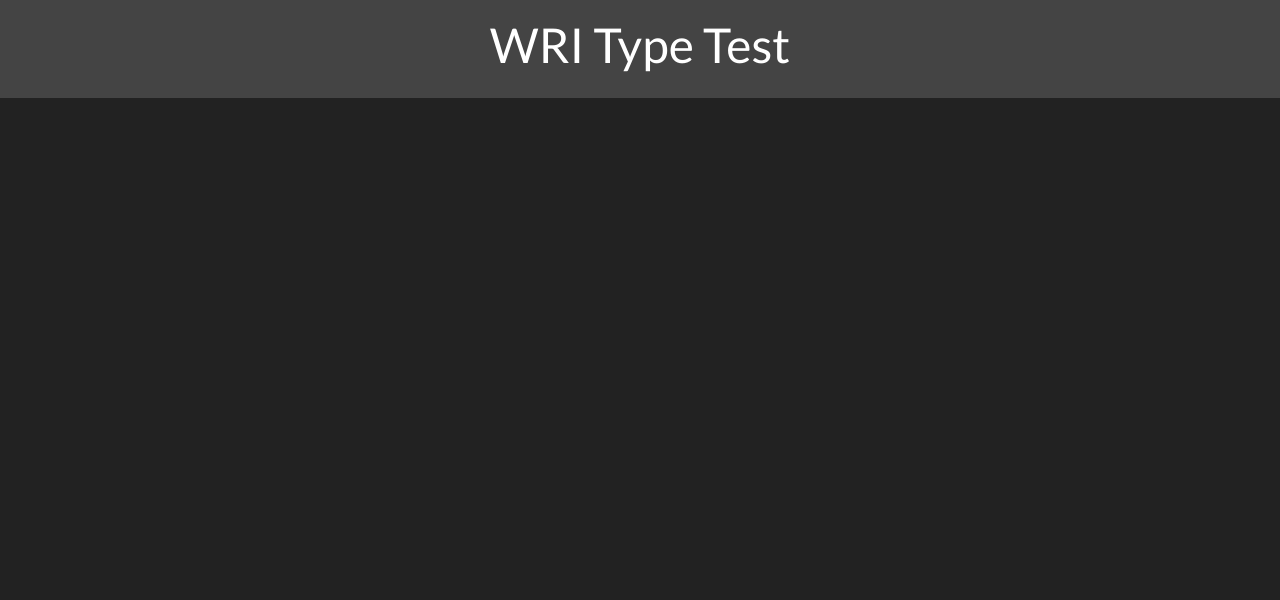
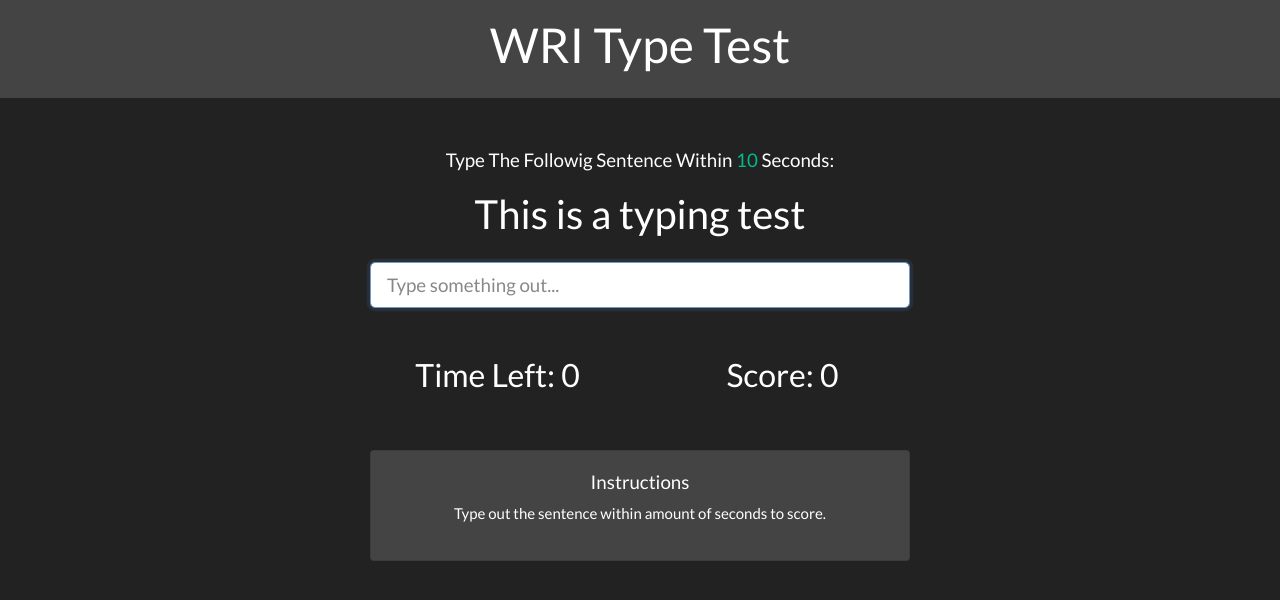
Before and after one commit to webroyit/m9f4z1-WRITypeTest, a plain HTML site: page index.html in a window 1280 px wide. Drawn offline with nearby package versions, Linux system fonts and the light colour scheme.

Commit message:
Add content

```diff
--- a/index.html
+++ b/index.html
@@ -12,5 +12,45 @@
         <h1>WRI Type Test</h1>
     </header>
 
+    <div class="container text-center">
+        <div class="row">
+            <div class="col-md-6 mx-auto">
+                <!-- Word and Input -->
+                <p class="lead">
+                    Type The Followig Sentence Within <span class="text-success" id="seconds">10</span> Seconds:
+                </p>
+                <h2 class="display-5 mb-4" id="current-word">
+                    This is a typing test
+                </h2>
+                <input type="text" class="form-control form-control-lg" placeholder="Type something out..." id="word-input" autofocus>
+                <h4 class="mt-3" id="message"></h4>
+
+                <!-- Time and Score -->
+                <div class="row mt-5">
+                    <div class="col-md-6">
+                        <h3>Time Left:
+                        <span id="time">0</span>
+                        </h3>
+                    </div>
+                    <div class="col-md-6">
+                        <h3>Score:
+                        <span id="score">0</span>
+                        </h3>
+                    </div>
+                </div>
+
+                <!-- Instructions -->
+                <div class="row mt-5">
+                    <div class="col-md-12">
+                        <div class="card card-body bg-secondary text-white">
+                        <h5>Instructions</h5>
+                        <p>Type out the sentence within amount of seconds to score.</p>
+                        </div>
+                    </div>
+                </div>
+            </div>
+        </div>
+    </div>
+
 </body>
 </html>
```
